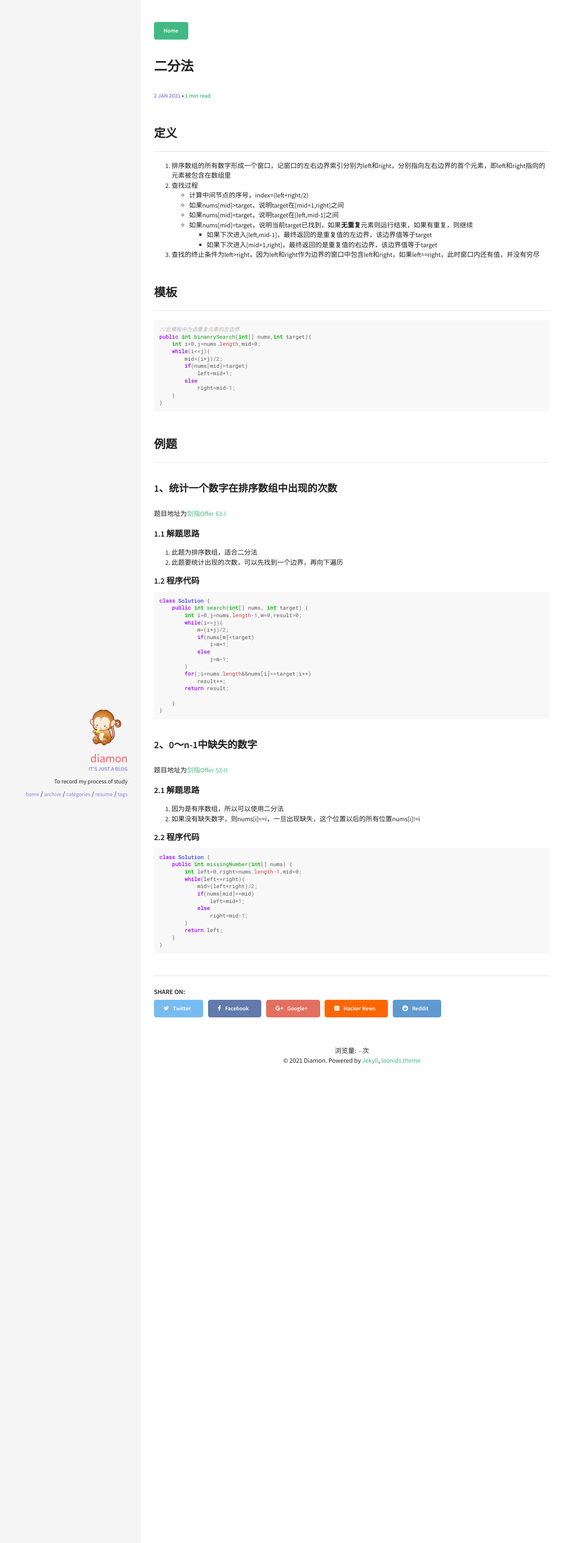
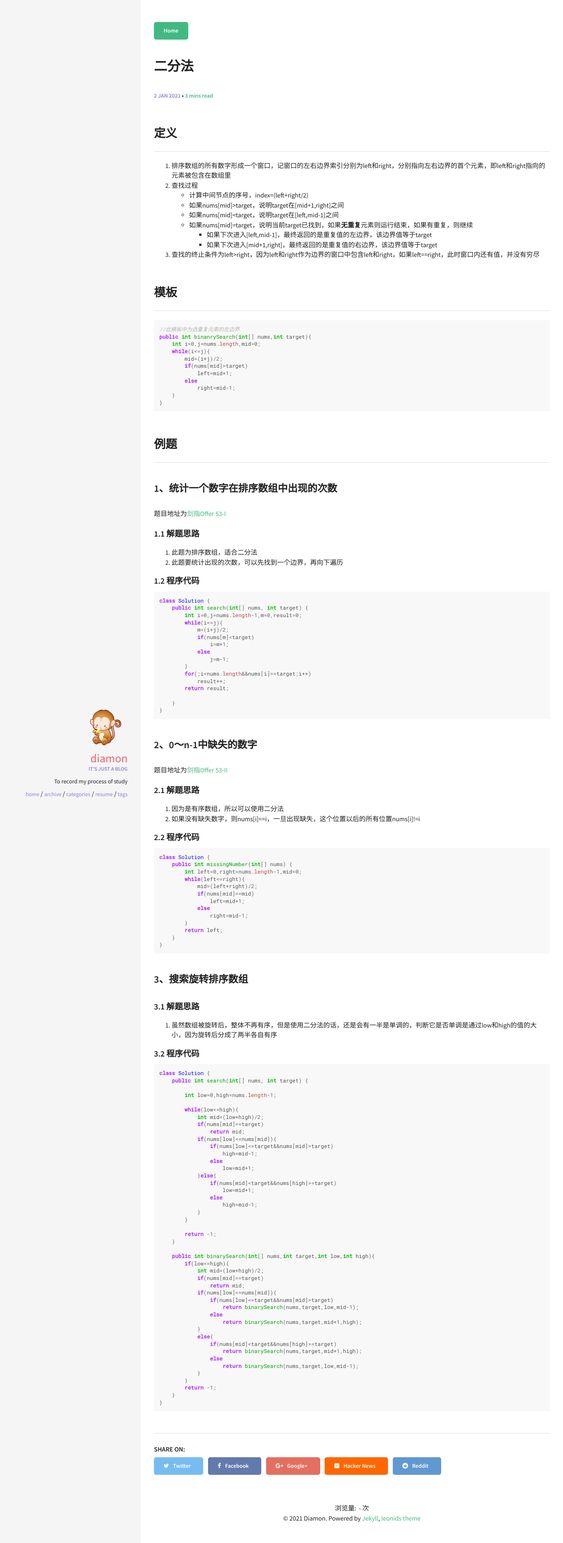
Before and after one commit to MonkeyDatabase/MonkeyDatabase.github.io, a Jekyll site: the page built from _posts/2021-01-03-code-binarysearch.md, in a window 1280 px wide. Shown: the whole page at 44% size. Built offline with Jekyll 4.4.1, drawn with Linux system fonts in a browser that asks for light colours; comment, search, counter and statistics services are not loaded.

````diff
--- a/_posts/2021-01-03-code-binarysearch.md
+++ b/_posts/2021-01-03-code-binarysearch.md
@@ -93,3 +93,60 @@ class Solution {
     }
 }
 ```
+
+### 3、搜索旋转排序数组
+
+#### 3.1 解题思路
+
+1. 虽然数组被旋转后，整体不再有序，但是使用二分法的话，还是会有一半是单调的，判断它是否单调是通过low和high的值的大小，因为旋转后分成了两半各自有序
+
+#### 3.2 程序代码
+
+```java
+class Solution {
+    public int search(int[] nums, int target) {
+
+        int low=0,high=nums.length-1;
+
+        while(low<=high){
+            int mid=(low+high)/2;
+            if(nums[mid]==target)
+                return mid;
+            if(nums[low]<=nums[mid]){
+                if(nums[low]<=target&&nums[mid]>target)
+                    high=mid-1;
+                else
+                    low=mid+1;
+            }else{
+                if(nums[mid]<target&&nums[high]>=target)
+                    low=mid+1;
+                else
+                    high=mid-1;
+            }
+        }
+
+        return -1;
+    }
+
+    public int binarySearch(int[] nums,int target,int low,int high){
+        if(low<=high){
+            int mid=(low+high)/2;
+            if(nums[mid]==target)
+                return mid;
+            if(nums[low]<=nums[mid]){
+                if(nums[low]<=target&&nums[mid]>target)
+                    return binarySearch(nums,target,low,mid-1);
+                else
+                    return binarySearch(nums,target,mid+1,high);
+            }
+            else{
+                if(nums[mid]<target&&nums[high]>=target)
+                    return binarySearch(nums,target,mid+1,high);
+                else
+                    return binarySearch(nums,target,low,mid-1);
+            }
+        }
+        return -1;
+    }
+}
+```
````
Also changed, not shown: _posts/2020-12-29-code-doublepointer.md (+37 -0 lines), _posts/2020-12-31-code-mergesort.md (+27 -0 lines), _posts/2021-01-04-code-quicksort.md (added, +65 -0 lines), _posts/2021-01-07-java-innodbvsmyisam.md (added, +101 -0 lines).
